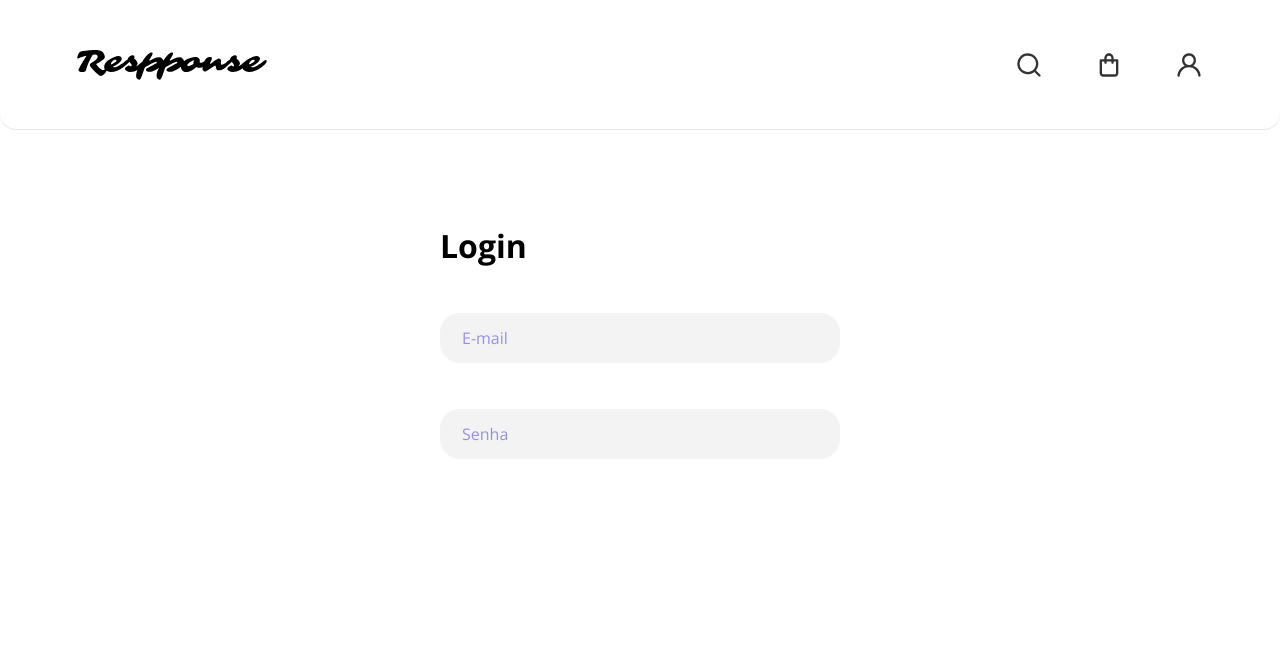
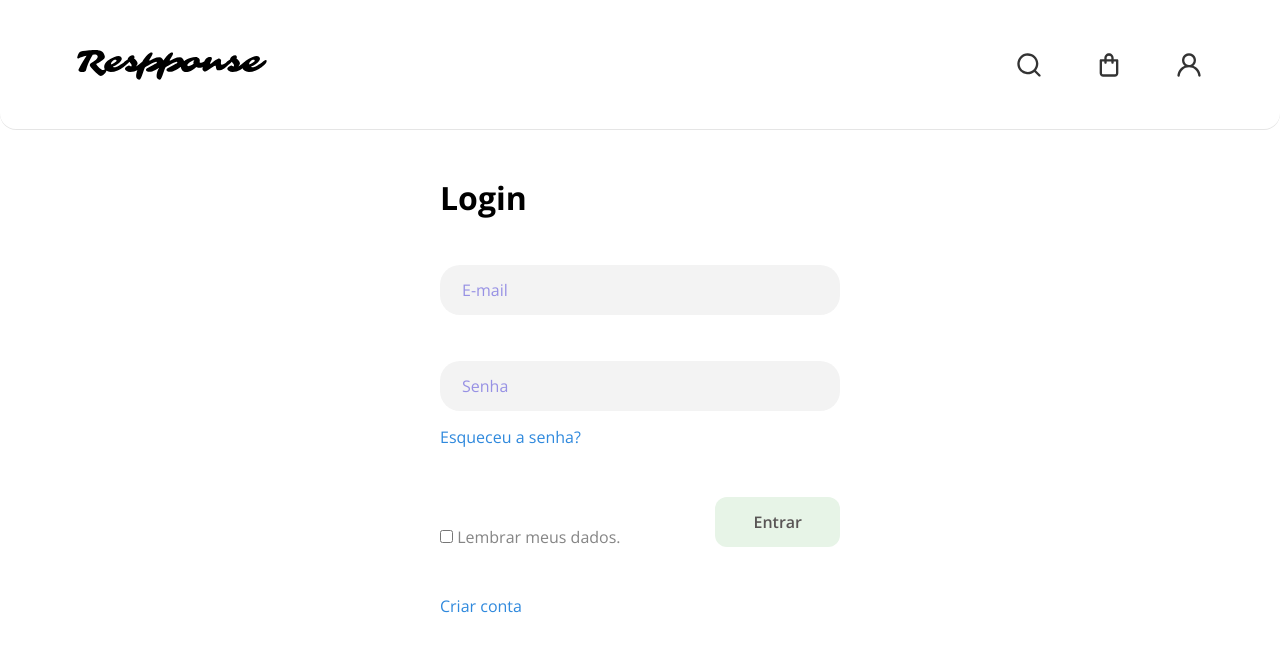
Before and after one commit to marlon307/project-respponse, a Next.js app: page /login in a window 1280 px wide. Shown: the top 652 px of the page. Built offline with nearby package versions, Linux system fonts and the light colour scheme.

Commit message:
Login Finish style

```diff
--- a/components/ComponentsForm/styleInput.module.scss
+++ b/components/ComponentsForm/styleInput.module.scss
@@ -1,5 +1,4 @@
 .input {
-  margin: 46px 0;
   display: flex;
   align-items: center;
   position: relative;
--- a/pages/login.tsx
+++ b/pages/login.tsx
@@ -1,4 +1,5 @@
 import React from 'react';
+import Link from 'next/link';
 import Input from '../components/ComponentsForm/Input';
 import style from './styles/styleLogin.module.scss';
 
@@ -9,6 +10,16 @@ function login() {
       <form>
         <Input id="email" type="email" name="email" placeholder="E-mail" />
         <Input id="psw" type="password" name="psw" placeholder="Senha" />
+        <Link href="/resetpsw">Esqueceu a senha?</Link>
+        <div className={ style.action }>
+          <label htmlFor="remember">
+            <input id="remember" type="checkbox" />
+            { ' ' }
+            Lembrar meus dados.
+          </label>
+          <button type="button">Entrar</button>
+        </div>
+        <Link href="/register">Criar conta</Link>
       </form>
     </div>
   );
--- a/pages/styles/styleLogin.module.scss
+++ b/pages/styles/styleLogin.module.scss
@@ -1,5 +1,34 @@
 .contlogin {
   width: 90%;
   max-width: 400px;
-  margin: 14rem auto;
+  margin: 11em auto;
+
+  label {
+    margin: 46px 0 15px;
+  }
+
+  a {
+    color: #2f89dd;
+  }
 }
+
+.action {
+  display: flex;
+  align-items: center;
+  justify-content: space-between;
+  margin: 32px 0;
+
+  label {
+    margin-right: 12px;
+    color: #858585;
+  }
+
+  button {
+    border-radius: 12px;
+    padding: 14px 38px;
+    background: #E7F4E7;
+    font-weight: 600;
+    color: #595555;
+    font-size: 1em;
+  }
+}
```
Also changed, not shown: pages/register.tsx (added, +11 -0 lines), pages/resetpsw.tsx (added, +11 -0 lines).
